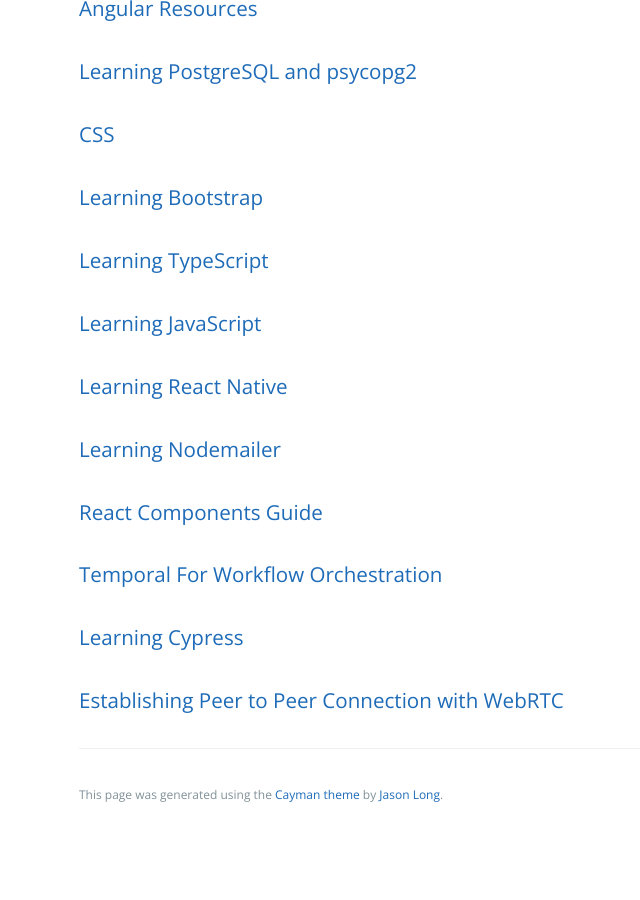
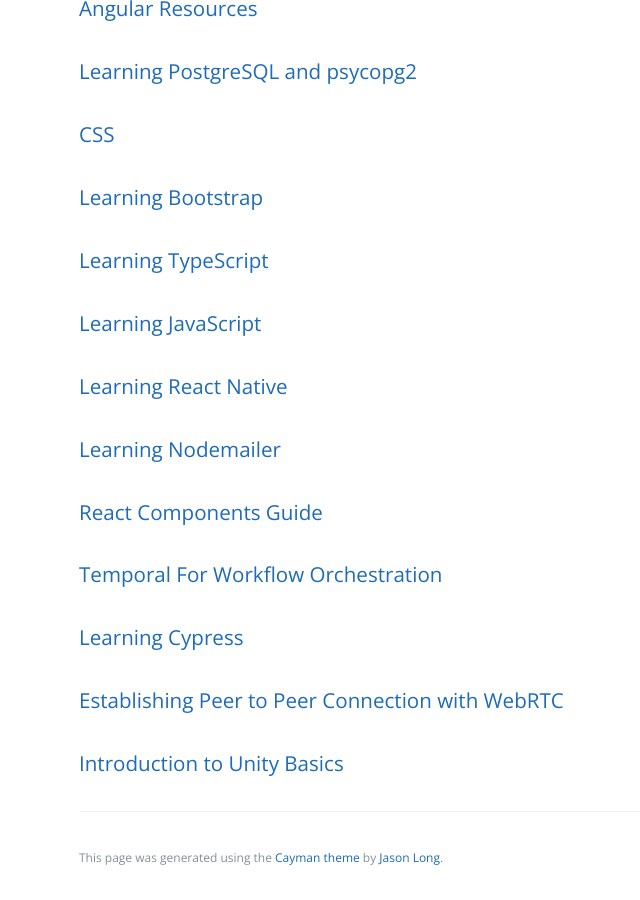
Before and after one commit to learning-software-engineering/learning-software-engineering.github.io, a Jekyll site: the page built from Topics/Tech_Stacks.md, in a window 1280 px wide and 900 px high, scrolled down 856 px. Shown: the whole window, without its empty margins (145-785 px from the left). Built offline with Jekyll 4.4.1, drawn with Linux system fonts in a browser that asks for light colours; our own code applies the rules of GitHub Pages for plain Markdown files; before the commit the page ends 1693 px from its top, so only the background shows below that.

Commit message:
Update Tech_Stacks.md

```diff
--- a/Topics/Tech_Stacks.md
+++ b/Topics/Tech_Stacks.md
@@ -19,3 +19,4 @@
 ### [Temporal For Workflow Orchestration](./Tech_Stacks/Temporal.md)
 ### [Learning Cypress](./Tech_Stacks/Cypress.md)
 ### [Establishing Peer to Peer Connection with WebRTC](./Tech_Stacks/WebRTC.md)
+### [Introduction to Unity Basics](./Tech_Stacks/Unity_Intro.md)
```
